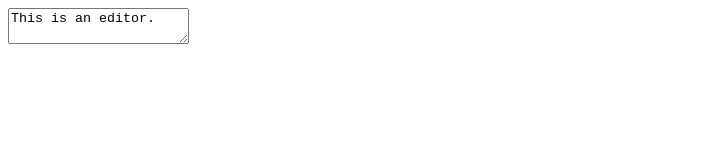
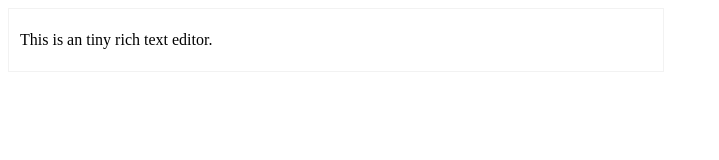
Before and after one commit to pnowak/tiny-text-editor, a website: page index.html in a window 1280 px wide. Shown: the whole page, without its empty margins (0-719 px from the left). Drawn offline with Linux system fonts and the light colour scheme.

Commit message:
or contentEditable

```diff
--- /dev/null
+++ b/css/style.css
@@ -0,0 +1,5 @@
+.root {
+	width: 50%;
+	padding: 22px 11px;
+	border: 1px solid #f2f2f2;
+}
--- a/index.html
+++ b/index.html
@@ -2,11 +2,11 @@
 <html>
     <head>
         <meta charset="utf-8">
-        <link rel="stylesheet" href="">
+        <link rel="stylesheet" href="css/style.css">
     </head>
     <body>
         <div id="editor">
-            <p>This is an editor.</p>
+            <p>This is an tiny rich text editor.</p>
         </div>
 
         <script src="src/editor.js" /></script>
--- a/src/editor.js
+++ b/src/editor.js
@@ -1,11 +1,14 @@
 class Editor {
-	constructor() {}
+	constructor(element, config) {}
 
-	create(element, options = {}) {
-		let area = document.createElement('textarea');
+	create(element, config) {
+		let root = document.createElement('div');
 		let content = document.createTextNode(element.outerText);
-		area.appendChild(content);
 
-		element.replaceChild(area, element.childNodes[1]);
+		root.setAttribute('contentEditable', true);
+		root.className = 'root';
+		root.appendChild(content);
+
+		element.replaceChild(root, element.childNodes[1]);
 	}
 }
```
